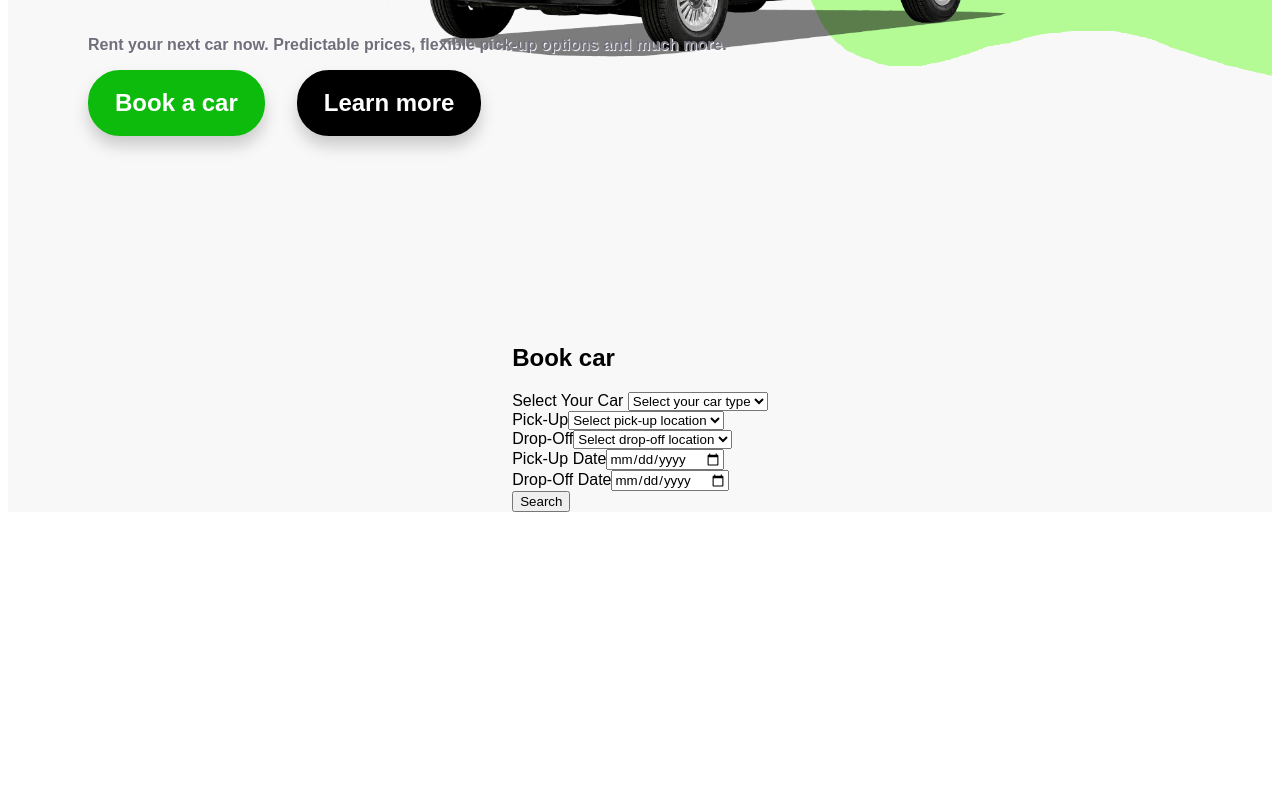
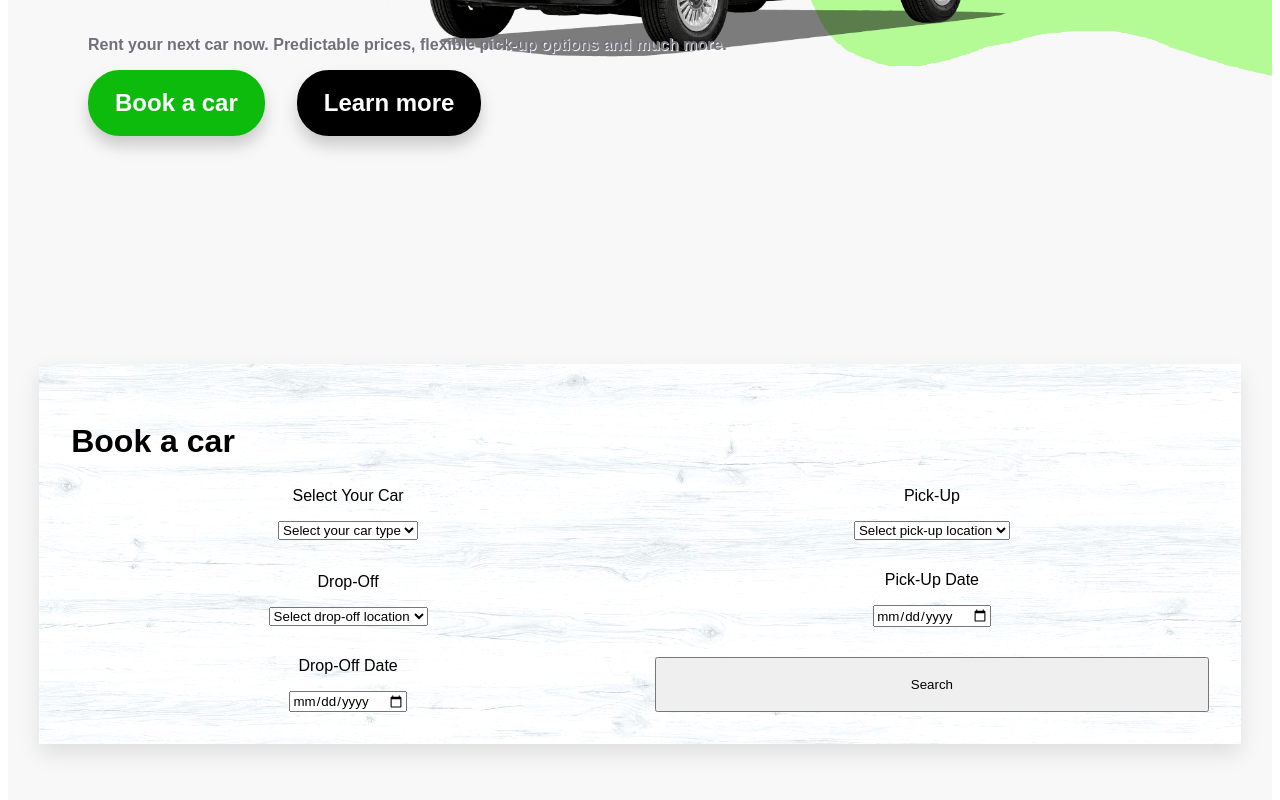
Before and after one commit to Detopall/react-rental-car, a React (Vite) app: page / in a window 1280 px wide. Shown: the part 582-1382 px from the top of the page. Before the commit the page ends 1102 px from the top, so only its background shows below. Built offline with nearby package versions, Linux system fonts and the light colour scheme.

Commit message:
added wood grain img (bg of 'book a car' section). Changed the favicon to have no bg, changed title

```diff
--- a/index.html
+++ b/index.html
@@ -4,7 +4,7 @@
     <meta charset="UTF-8" />
     <link rel="icon" type="image/svg+xml" href="/favicon.ico" />
     <meta name="viewport" content="width=device-width, initial-scale=1.0" />
-    <title>Vite + React + TS</title>
+    <title>Vintage Car Rental</title>
   </head>
   <body>
     <div id="root"></div>
--- a/src/App.css
+++ b/src/App.css
@@ -2,7 +2,6 @@
 	--text-gray: #706f7b;
 	--green: rgb(13, 187, 13);
 }
-
 
 * {
 	font-family: "Poppins", sans-serif;
@@ -87,7 +86,6 @@ h4 {
 	font-size: 1.5rem;
 }
 
-
 .hero-buttons a {
 	text-decoration: none;
 	border-radius: 2rem;
@@ -96,11 +94,11 @@ h4 {
 	box-shadow: 0 10px 15px 0 rgba(71, 71, 71, 0.25);
 
 	/* browser compatibility */
-	-o-transition:.5s;
-	-ms-transition:.5s;
-	-moz-transition:.5s;
-	-webkit-transition:.5s;
-	transition: .5s;
+	-o-transition: 0.5s;
+	-ms-transition: 0.5s;
+	-moz-transition: 0.5s;
+	-webkit-transition: 0.5s;
+	transition: 0.5s;
 }
 
 .hero-buttons a:nth-of-type(1) {
@@ -115,7 +113,7 @@ h4 {
 
 .hero-buttons a:nth-of-type(1):hover {
 	background-color: green;
-	box-shadow: 0 10px 15px 0 rgba(0, 0, 0, 0.60);
+	box-shadow: 0 10px 15px 0 rgba(0, 0, 0, 0.6);
 	border: 0.2rem solid green;
 }
 
@@ -123,24 +121,24 @@ h4 {
 	background-color: white;
 	color: black;
 	border: 0.2rem solid black;
-	box-shadow: 0 10px 15px 0 rgba(0, 0, 0, 0.60);
+	box-shadow: 0 10px 15px 0 rgba(0, 0, 0, 0.6);
 }
 
 nav ul {
 	list-style-type: none;
 	display: flex;
 	justify-content: center;
-    align-items: center;
+	align-items: center;
 	margin-top: 2rem;
 	flex-flow: row wrap;
 }
 
 nav ul li {
-    margin: 1.5rem;
+	margin: 1.5rem;
 }
 
 nav ul li a {
-    text-decoration: none;
+	text-decoration: none;
 	font-weight: bold;
 	cursor: pointer;
 	border: rgb(13, 187, 13) solid 0.1rem;
@@ -150,11 +148,11 @@ nav ul li a {
 	border-radius: 2rem;
 
 	/* browser compatibility */
-	-o-transition:.5s;
-	-ms-transition:.5s;
-	-moz-transition:.5s;
-	-webkit-transition:.5s;
-	transition: .5s;
+	-o-transition: 0.5s;
+	-ms-transition: 0.5s;
+	-moz-transition: 0.5s;
+	-webkit-transition: 0.5s;
+	transition: 0.5s;
 }
 
 nav ul li a:hover {
@@ -162,3 +160,58 @@ nav ul li a:hover {
 	color: black;
 	border: rgb(13, 187, 13) solid 0.1rem;
 }
+
+.book-a-car {
+	margin-top: 2.5rem;
+	padding: 2rem;
+	width: 90%;
+	box-shadow: 0 10px 20px 0 rgba(0, 0, 0, 0.1);
+	margin-bottom: 5rem;
+	background-image: url("/src/assets/media/wood-grain.png");
+	background-size: cover;
+	z-index: 4;
+}
+
+.book-a-car h2 {
+	font-size: 2rem;
+}
+
+.book-a-car form {
+	display: grid;
+	grid-template-columns: 1fr 1fr;
+	grid-template-rows: 1fr 1fr 1fr;
+	gap: 30px 30px;
+	grid-auto-flow: row;
+	grid-template-areas:
+		"car-type car-pick-up-location"
+		"car-drop-off-location car-pick-up-date"
+		"car-drop-off-date .";
+}
+
+.car-type {
+	grid-area: car-type;
+}
+
+.car-pick-up-location {
+	grid-area: car-pick-up-location;
+}
+
+.car-drop-off-location {
+	grid-area: car-drop-off-location;
+}
+
+.car-pick-up-date {
+	grid-area: car-pick-up-date;
+}
+
+.car-drop-off-date {
+	grid-area: car-drop-off-date;
+}
+
+.book-form {
+	display: flex;
+	justify-content: center;
+	align-items: center;
+	flex-flow: column wrap;
+	gap: 1rem;
+}
--- a/src/components/BookCar.tsx
+++ b/src/components/BookCar.tsx
@@ -1,7 +1,7 @@
 export function BookCar() {
 	return (
 		<section className="book-a-car">
-			<h2> Book car</h2>
+			<h2> Book a car</h2>
 			<form>
 				<div className="book-form car-type">
 					<label htmlFor="select-car-type">Select Your Car </label>
```
Also changed, not shown: src/assets/media/wood-grain.png (added), 1 other file (tests, documents, lock files or other folders).
